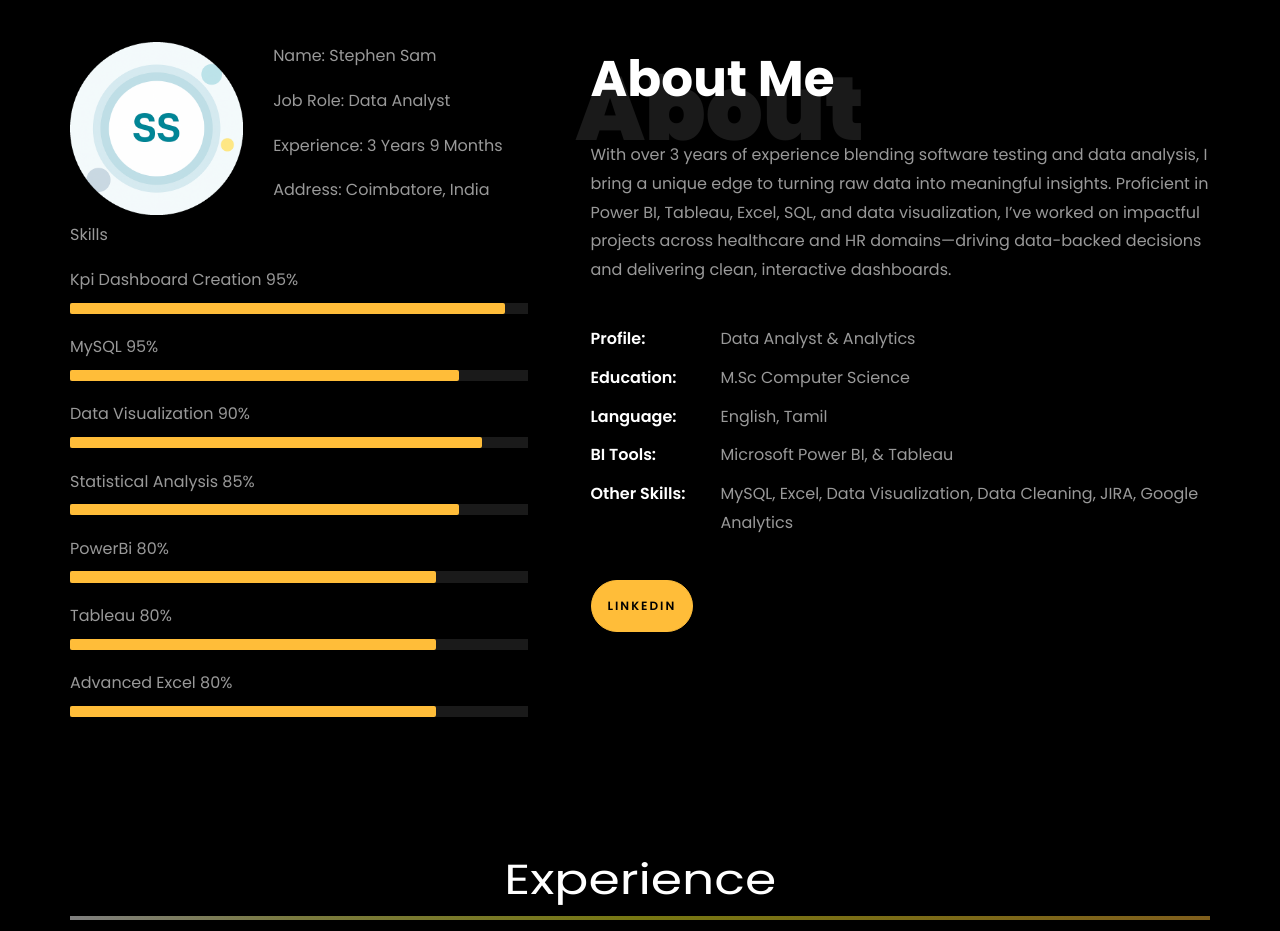
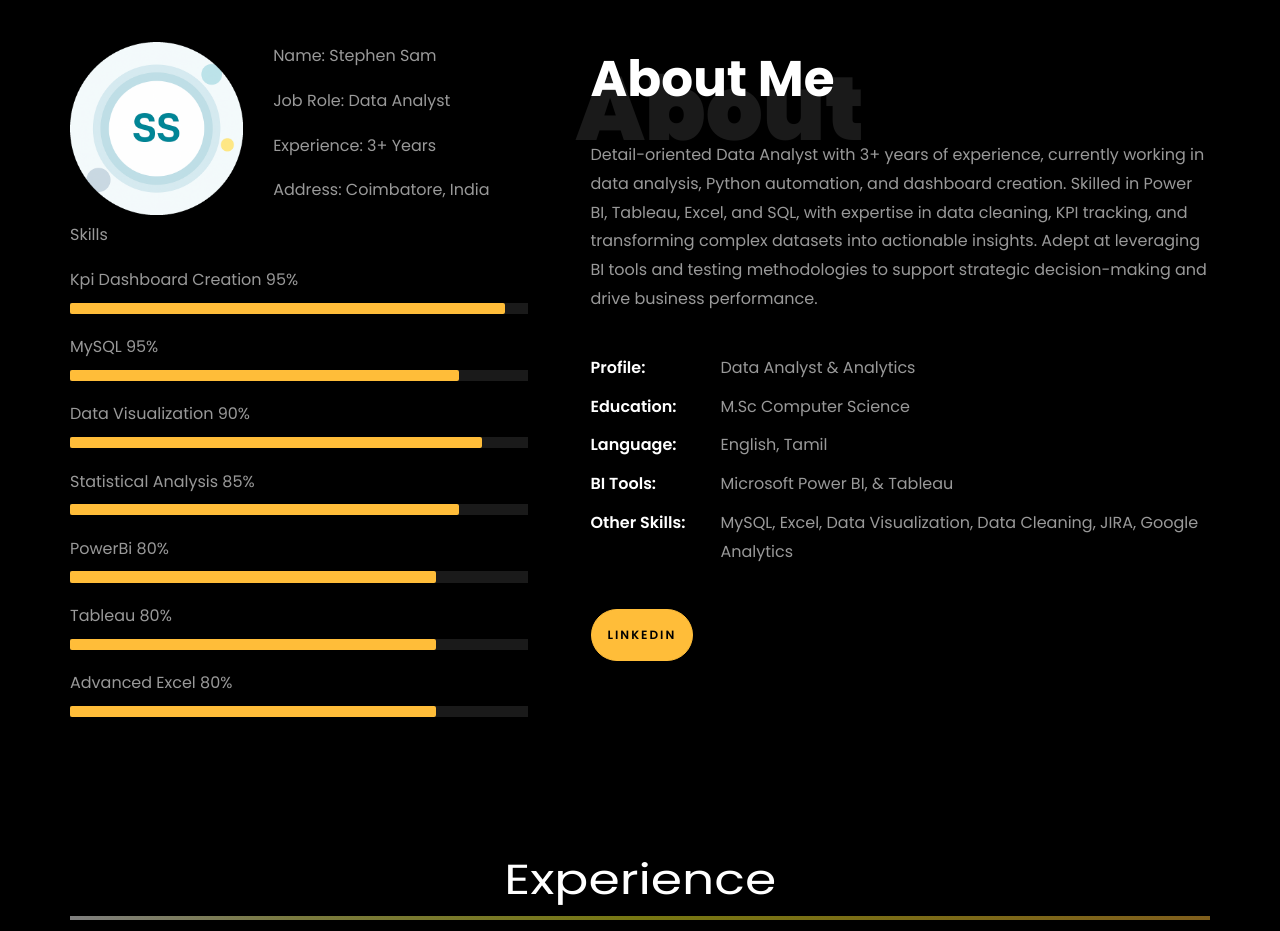
Before and after one commit to Stephensam791/Stephensam.com, a plain HTML site: page index.html in a window 1280 px wide. Shown: the part 820-1751 px from the top of the page. Drawn offline with Linux system fonts and the light colour scheme; files whose address does not match are found by name.

Commit message:
Update index.html

```diff
--- a/index.html
+++ b/index.html
@@ -217,7 +217,7 @@
 									  <div class="about-info">
 										<p><span class="title-s">Name: </span> <span>Stephen Sam</span></p>
 										<p><span class="title-s">Job Role: </span> <span>Data Analyst</span></p>
-										<p><span class="title-s">Experience: </span> <span>3 Years 9 Months</span></p>
+										<p><span class="title-s">Experience: </span> <span>3+ Years</span></p>
 										<p><span class="title-s">Address: </span> <span>Coimbatore, India</span></p>
 									  </div>
 									</div>
@@ -276,7 +276,11 @@
 								<h1 class="big">About</h1>
 								<h2 class="mb-4">About Me</h2>
 
-								<p>With over 3 years of experience blending software testing and data analysis, I bring a unique edge to turning raw data into meaningful insights. Proficient in Power BI, Tableau, Excel, SQL, and data visualization, I’ve worked on impactful projects across healthcare and HR domains—driving data-backed decisions and delivering clean, interactive dashboards.</p>
+								<p>Detail-oriented Data Analyst with 3+ years of experience, currently working in data
+analysis, Python automation, and dashboard creation. Skilled in Power BI, Tableau, Excel, and
+SQL, with expertise in data cleaning, KPI tracking, and transforming complex datasets into
+actionable insights. Adept at leveraging BI tools and testing methodologies to support
+strategic decision-making and drive business performance. </p>
 								<ul class="about-info mt-4 px-md-0 px-2">
 									<li class="d-flex"><span>Profile:</span> <span>Data Analyst &amp; Analytics</span></li>
 									<li class="d-flex"><span>Education:</span> <span>M.Sc Computer Science</span></li>
```
